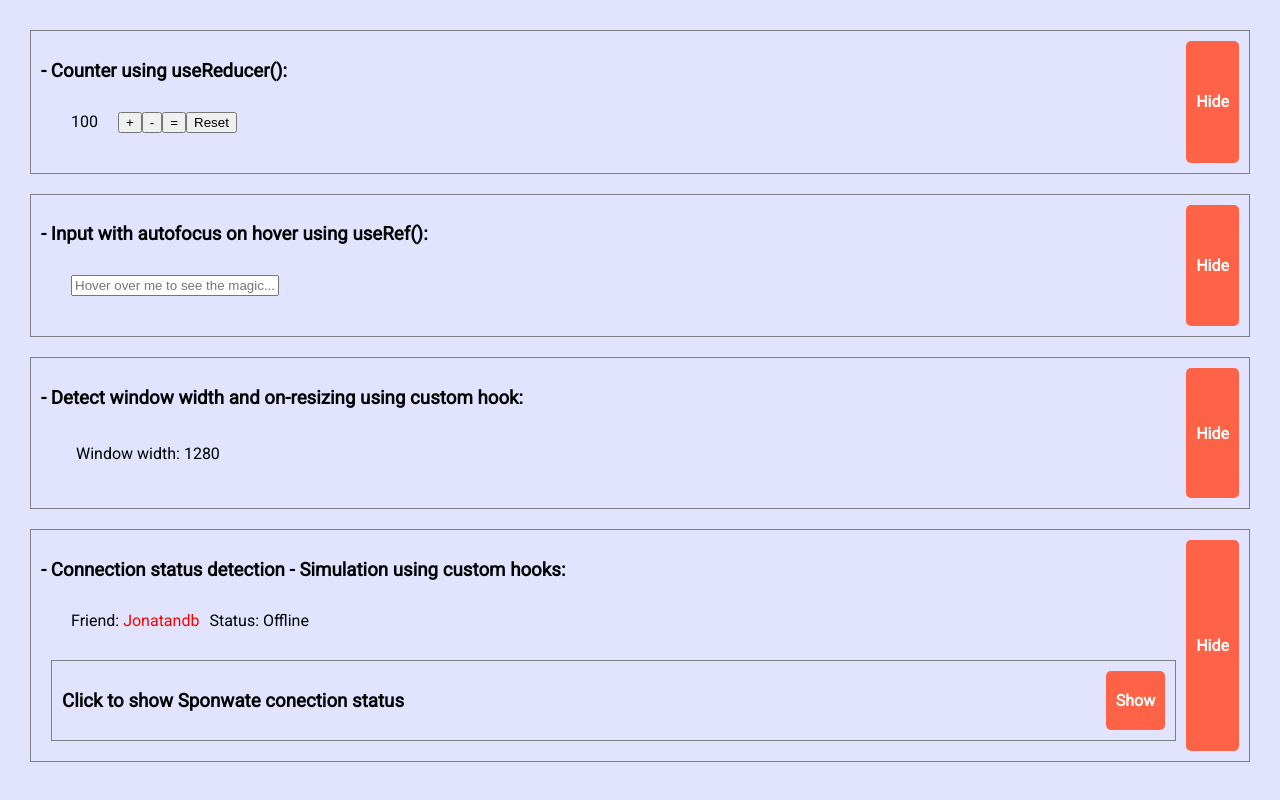
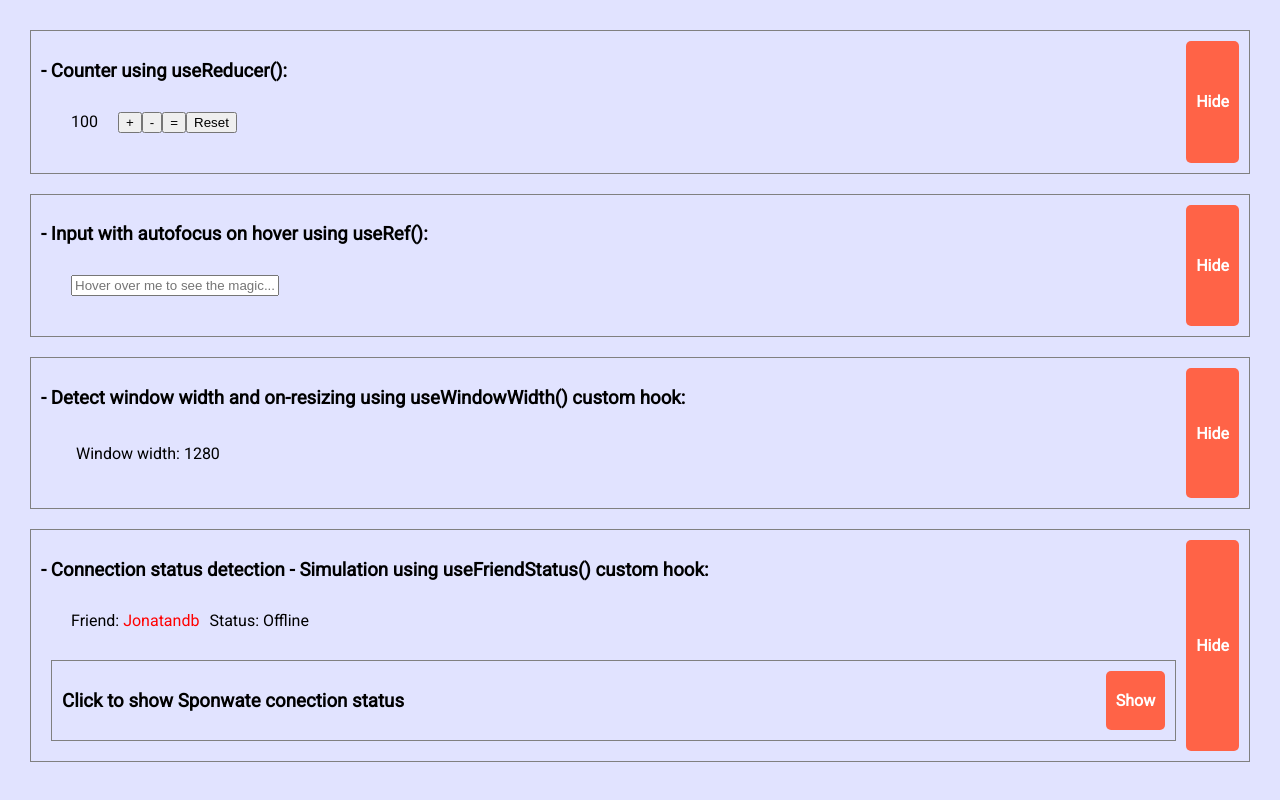
Before and after one commit to Jonatandb/jonatandb-hooks-tests, a React (Create React App) app: page / in a window 1280 px wide. Built offline with nearby package versions, Linux system fonts and the light colour scheme.

Commit message:
VSCode debuggin configuration file removed
Descriptions fixed

```diff
--- a/src/App.js
+++ b/src/App.js
@@ -23,12 +23,12 @@ export default function App() {
         <InputWithAutoFocus />
       </Collapse>
 
-      <Collapse collapsedTitle={`ShowWindowWith -> using custom hook.`}>
+      <Collapse collapsedTitle={`ShowWindowWith -> using useWindowWidth() custom hook.`}>
         <ShowWindowWidth />
       </Collapse>
 
       <Collapse collapsedTitle={`Click to show ${friends[0].name} conection status`}>
-        <h3>- Connection status detection - Simulation using custom hooks:</h3>
+        <h3>- Connection status detection - Simulation using useFriendStatus() custom hook:</h3>
         <div style={{ padding: '10px', margin: '20px', padingLeft: '20px', display: 'flex', flexDirection: 'row' }}>
           <FriendItem friend={friends[0]} />
           <FriendStatus friend={friends[0]} style={{ marginLeft: '10px' }} />
--- a/src/components/ShowWindowWidth.jsx
+++ b/src/components/ShowWindowWidth.jsx
@@ -5,7 +5,7 @@ const ShowWindowWidth = () => {
   const width = useWindowWidth()
 
   return <>
-    <h3>- Detect window width and on-resizing using custom hook:</h3>
+    <h3>- Detect window width and on-resizing using useWindowWidth() custom hook:</h3>
     <div style={{ maxWidth: '200px', padding: '10px', margin: '20px' }} title='Detect window width and on-resizing using custom hook'>
       <div style={{ margin: '5px', maxWidth: '200px' }}>
         Window width: {width}
```
